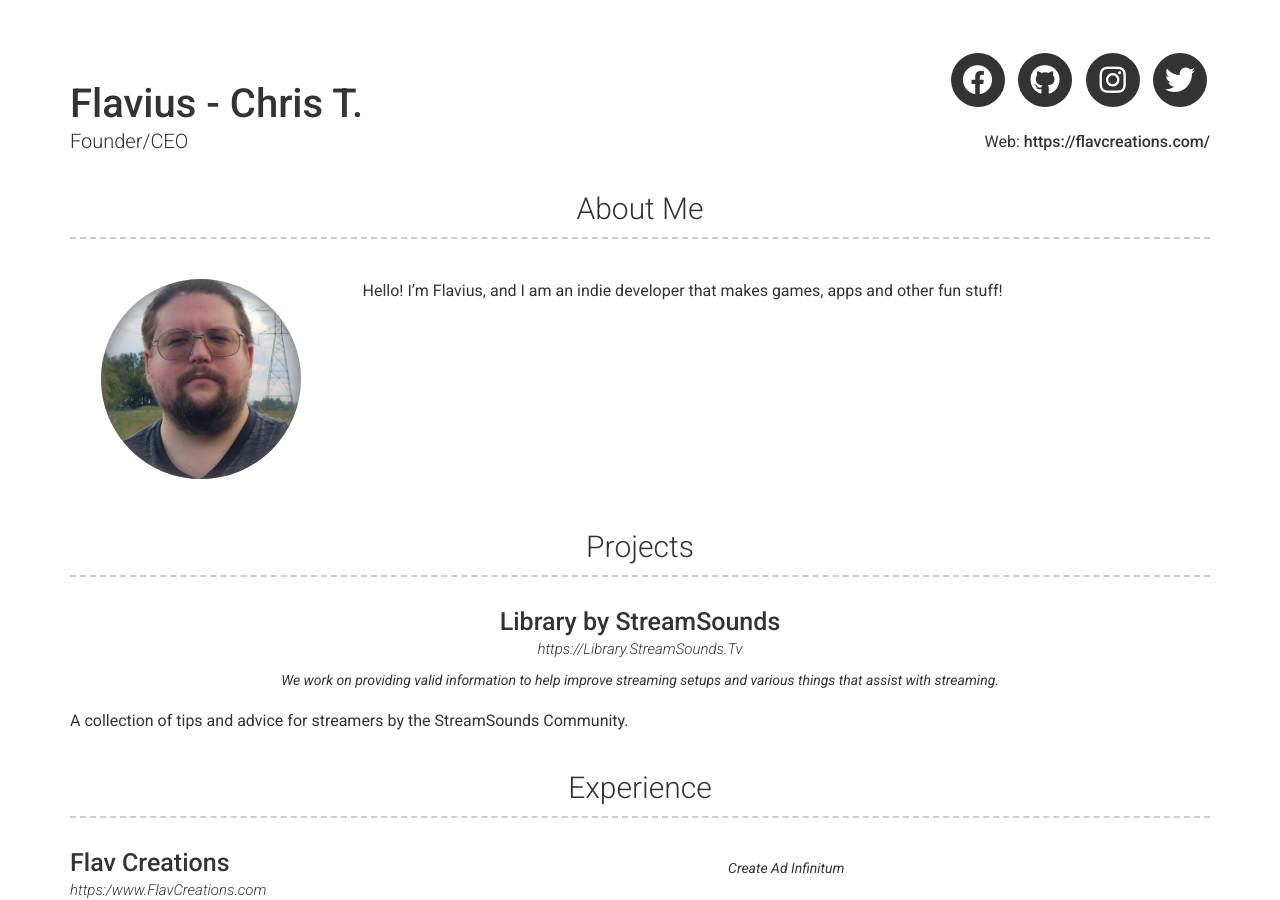
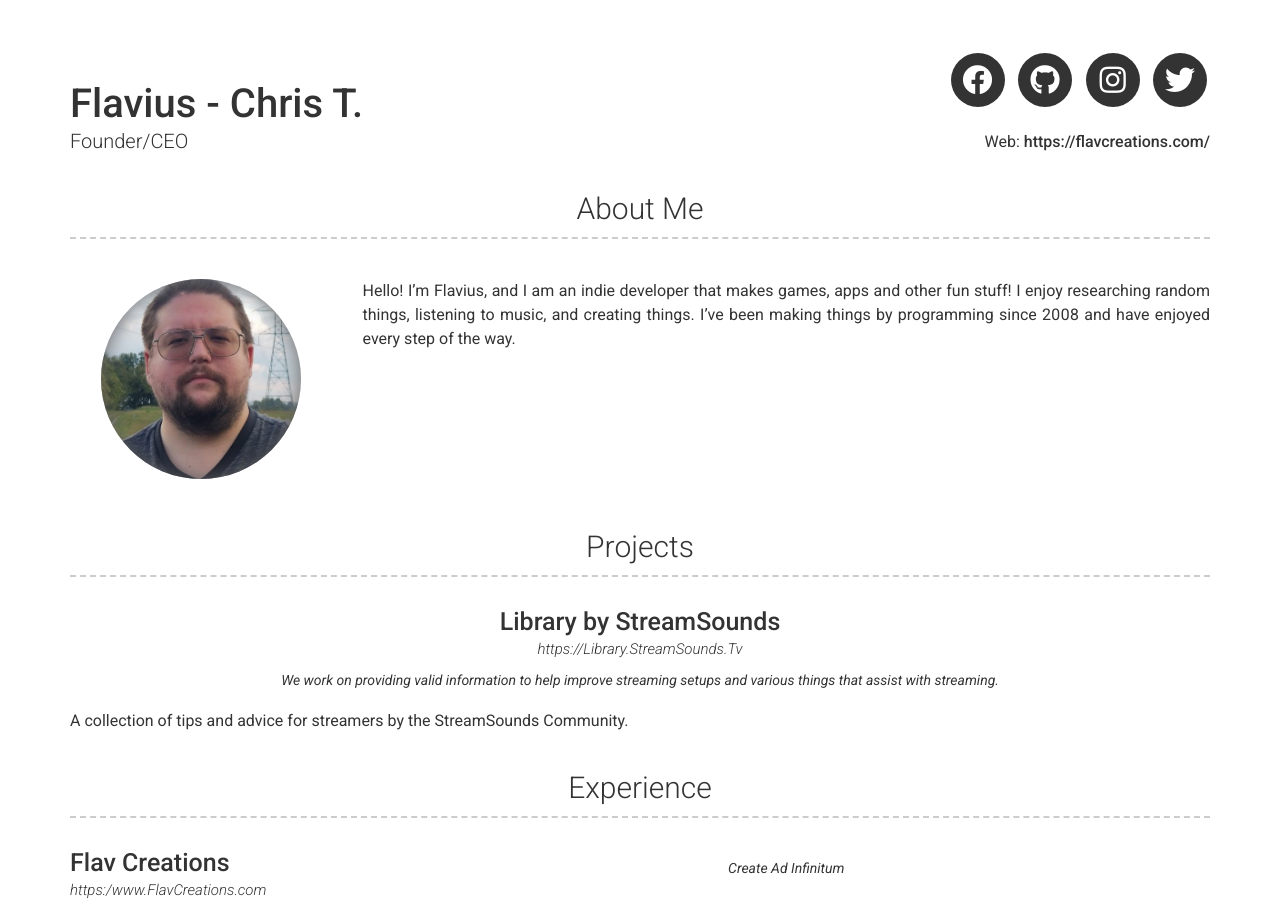
Before and after one commit to FlavCreations/resume.flavcreations.com, a Jekyll site: the page built from index.md, in a window 1280 px wide and 900 px high. Built offline with Jekyll 4.4.1, drawn with Linux system fonts in a browser that asks for light colours; nearby versions of some CDN libraries.

Commit message:
Update _config.yml

```diff
--- a/_config.yml
+++ b/_config.yml
@@ -37,7 +37,8 @@ instagram_username: Flavius.The.Person
 # about_title: About Me (Use this to override about section title)
 about_profile_image: images/profile_1.jpg #Directory of profile image (eg. images/profile.jpg)
 about_content: | # this will include new lines to allow paragraphs
-  Hello! I'm Flavius, and I am an indie developer that makes games, apps and other fun stuff!
+  Hello! I'm Flavius, and I am an indie developer that makes games, apps and other fun stuff! I enjoy researching random things, listening to music, and creating things. I've been making things by programming since 2008 and have enjoyed every step of the way.
+
 
 # Projects Section
 # projects_title: Projects #(Use this to override about projects section title)
```
